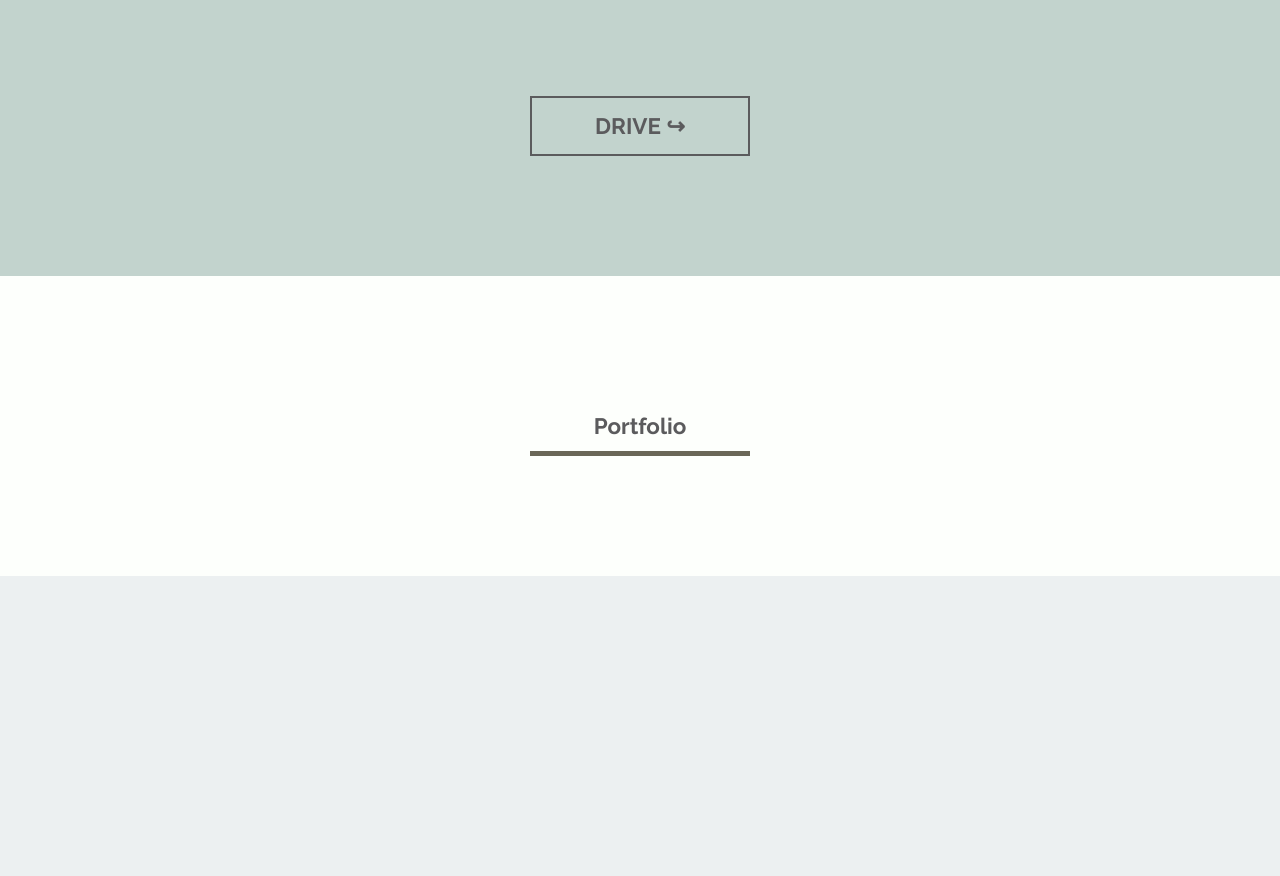
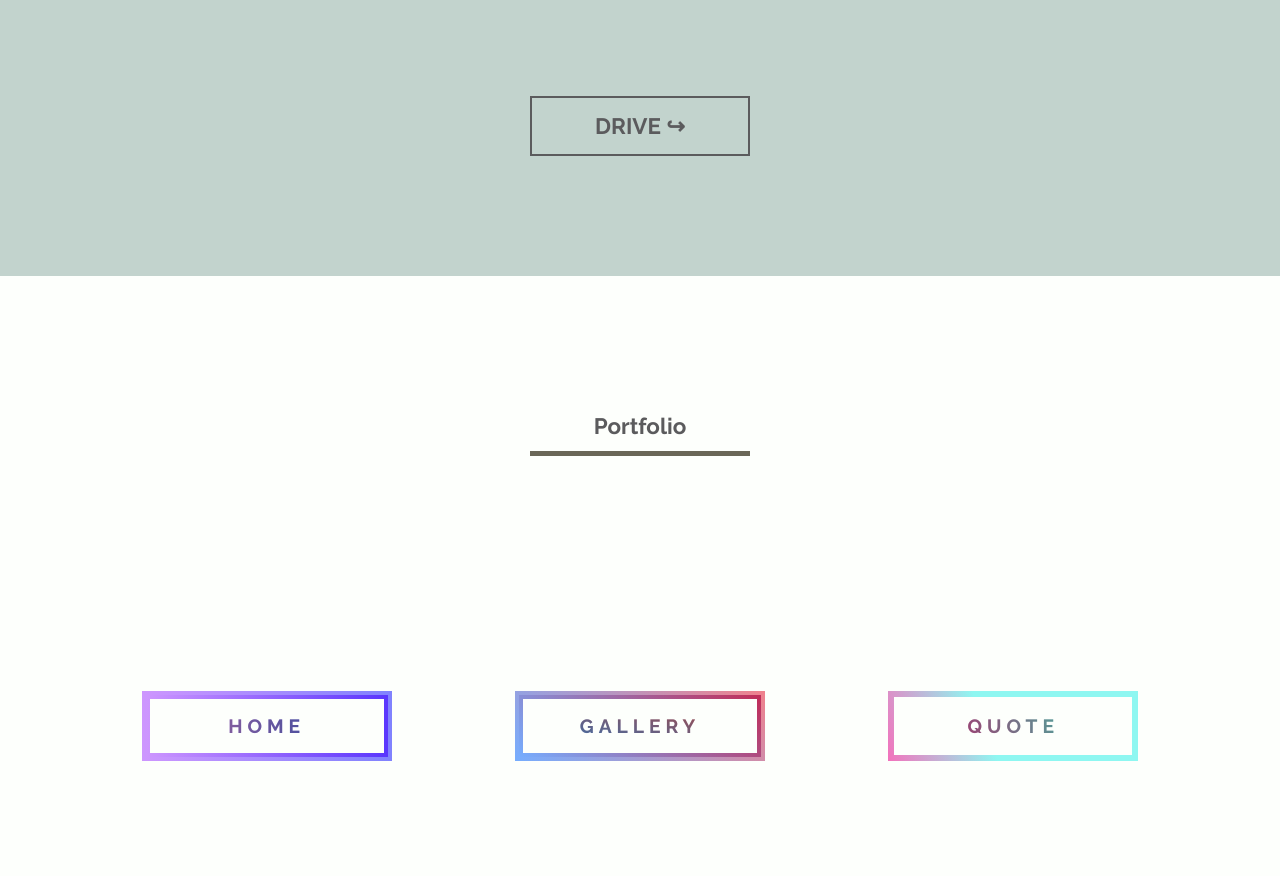
Before and after one commit to ImSolitude/anchor-hover-styles, a plain HTML site: page index.html in a window 1280 px wide. Shown: the part 7224-8100 px from the top of the page. Before the commit the page ends 7800 px from the top, so only its background shows below. Drawn offline with Linux system fonts and the light colour scheme.

Commit message:
Added gradient buttons.

```diff
--- a/index.html
+++ b/index.html
@@ -130,6 +130,11 @@
 </section>
 <script src="this.js"></script>
 
+<section class="the25">
+    <div id="button5"><a href="#"><span>HOME</span></a></div>
+    <div id="button6"><a href="#"><span>GALLERY</span></a></div>
+    <div id="button7"><a href="#"><span>QUOTE</span></a></div>
+</section>
 </body>
 
 </html>
--- a/this.css
+++ b/this.css
@@ -1318,3 +1318,234 @@ section #button4 {
     background: #FFE709;
     transform: translate(50%, 0%);
 }
+
+
+.the25 {
+    background: #FDFFFC;
+}
+section #button5 {
+    position: relative;
+    width: 250px;
+    height: 70px;
+    font-size: 1.2em;
+    letter-spacing: 5px;
+    color: #5B5B5D;
+    font-weight:800;
+    padding:4px;
+}
+
+#button5:hover {
+    cursor: pointer;
+}
+
+#button5 a {
+    display:flex;
+    justify-content: center;
+    align-items:  center;
+    position: relative;
+    width: 100%;
+    height:100%;
+    z-index: 2;
+    background: #FDFFFC;
+    overflow: hidden;
+    padding: 3px;
+    transition: all 0.5s ease;
+}
+#button5 a span {
+    background: linear-gradient(to right, #CD96FE, #8082FE);
+    -webkit-background-clip: text;
+    color: transparent;
+    position: relative;
+    text-shadow: 0 0 0 rgba(0,0,0,0.19), 0 0 0 rgba(0,0,0,0.23);
+    transition: all .33s ease;
+}
+
+#button5:hover a span {
+    color: #FDFFFC;
+    text-shadow: 0 10px 20px rgba(0,0,0,0.19), 0 6px 6px rgba(0,0,0,0.23);
+
+}
+
+#button5:hover a{
+    background: transparent;
+}
+#button5:before{
+    content: '';
+    position: absolute;
+    left: 0; top: 0;
+    width: 100%;
+    height:100%;
+    background: linear-gradient(to right, #CD96FE, #8082FE);
+    z-index: 1;
+    transition: all 0.8s cubic-bezier(0.075, 0.82, 0.165, 1);
+}
+
+#button5 a:before{
+    content: '';
+    position: absolute;
+    left: 4px; top: 4px;
+    width: calc(100% - 8px);
+    height: calc(100% - 8px);
+    background: #FDFFFC;
+    opacity:1;
+    z-index: -1;
+    transition: all .5s ease;
+}
+#button5:hover a:before{
+    opacity:0;
+}
+#button5 a:after{
+    content: '';
+    position: absolute;
+    left: 0; top: 0;
+    width: 100%;
+    height:100%;
+    background: linear-gradient(to right, #CD96FE, #5A36FD);
+    z-index: -2;
+    opacity:1;
+}
+
+
+/* button 6 */
+
+section #button6 {
+    position: relative;
+    width: 250px;
+    height: 70px;
+    font-size: 1.2em;
+    letter-spacing: 5px;
+    color: #5B5B5D;
+    font-weight:800;
+    padding:4px;
+}
+
+#button6:hover {
+    cursor: pointer;
+}
+
+#button6 a {
+    display:flex;
+    justify-content: center;
+    align-items:  center;
+    position: relative;
+    width: 100%;
+    height:100%;
+    z-index: 2;
+    background: #FDFFFC;
+    overflow: hidden;
+    padding: 3px;
+    transition: all 0.5s ease;
+}
+#button6 a span {
+    background: linear-gradient(to top right, #76ADFE, #F0818C);
+    -webkit-background-clip: text;
+    color: transparent;
+    text-shadow: 0 0 0 rgba(0,0,0,0.19), 0 0 0 rgba(0,0,0,0.23);
+    transition: all .5s ease;
+}
+
+#button6:hover a span {
+    color: #FDFFFC;
+    text-shadow: 0 10px 20px rgba(0,0,0,0.19), 0 6px 6px rgba(0,0,0,0.23);
+}
+
+#button6:hover a{
+    background: transparent;
+}
+#button6:before{
+    content: '';
+    position: absolute;
+    left: 0; top: 0;
+    width: 100%;
+    height:100%;
+    background: linear-gradient(40deg, #76ADFE, #F0818C);
+    z-index: 1;
+    transition: all 0.8s cubic-bezier(0.075, 0.82, 0.165, 1);
+}
+
+#button6 a:before{
+    content: '';
+    position: absolute;
+    left: 4px; top: 4px;
+    width: calc(100% - 8px);
+    height: calc(100% - 8px);
+    background: #FDFFFC;
+    opacity:1;
+    z-index: -1;
+    transition: all .5s ease;
+}
+#button6:hover a:before{
+    opacity:0;
+}
+#button6 a:after{
+    content: '';
+    position: absolute;
+    left: 0; top: 0;
+    width: 100%;
+    height:100%;
+    background: linear-gradient(40deg, #76ADFE, #C12D58);
+    z-index: -2;
+    opacity:1;
+}
+
+
+/* button 7*/
+
+
+section #button7 {
+    position: relative;
+    width: 250px;
+    height: 70px;
+    font-size: 1.2em;
+    letter-spacing: 5px;
+    color: #5B5B5D;
+    font-weight:800;
+    padding:6px;
+}
+
+#button7:hover {
+    cursor: pointer;
+}
+
+#button7 a {
+    display:flex;
+    justify-content: center;
+    align-items:  center;
+    position: relative;
+    width: 100%;
+    height:100%;
+    z-index: 2;
+    background: #FDFFFC;
+    overflow: hidden;
+    transition: all 0.5s ease;
+}
+#button7 a span {
+    background: linear-gradient(70deg, #F372BC , #8EF7F1 );
+    -webkit-background-clip: text;
+    color: transparent;
+    text-shadow: 0 0 0 rgba(0,0,0,0.19), 0 0 0 rgba(0,0,0,0.23);
+    transition: all .5s ease;
+}
+
+#button7:hover a span {
+    color: #FDFFFC;
+    text-shadow: 0 10px 20px rgba(0,0,0,0.19), 0 6px 6px rgba(0,0,0,0.23);
+}
+
+#button7:hover a{
+    background: transparent;
+}
+#button7:before{
+    content: '';
+    position: absolute;
+    left: 0; top: 0;
+    width: 100%;
+    height:100%;
+    background: linear-gradient(70deg, #F372BC, #8EF7F1 40%);
+    z-index: 1;
+    transition: all 0.8s cubic-bezier(0.075, 0.82, 0.165, 1);
+}
+
+#button7:hover a:before{
+    opacity:0;
+}
```
